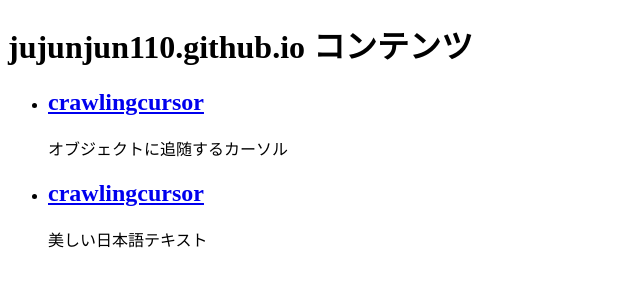
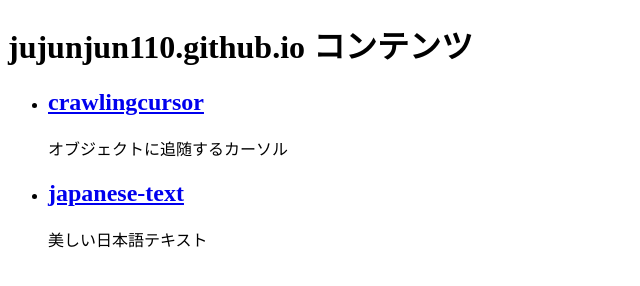
Before and after one commit to jujunjun110/jujunjun110.github.io, a plain HTML site: page index.html in a window 1280 px wide. Shown: the full height of the page, 0-640 px from the left. Drawn offline with Linux system fonts and the light colour scheme.

Commit message:
Update indexを変更

```diff
--- a/index.html
+++ b/index.html
@@ -8,11 +8,11 @@
     <h1>jujunjun110.github.io コンテンツ</h1>
     <ul>
         <li>
-            <h2><a href="./crawlingcursor/">crawlingcursor</a></h2>
+            <h2><a href="./crawlingcursor/" target="_blank">crawlingcursor</a></h2>
             <p>オブジェクトに追随するカーソル</p>
         </li>
         <li>
-            <h2><a href="./japanese-text/">crawlingcursor</a></h2>
+            <h2><a href="./japanese-text/" target="_blank">japanese-text</a></h2>
             <p>美しい日本語テキスト</p>
         </li>
     </ul>
```
